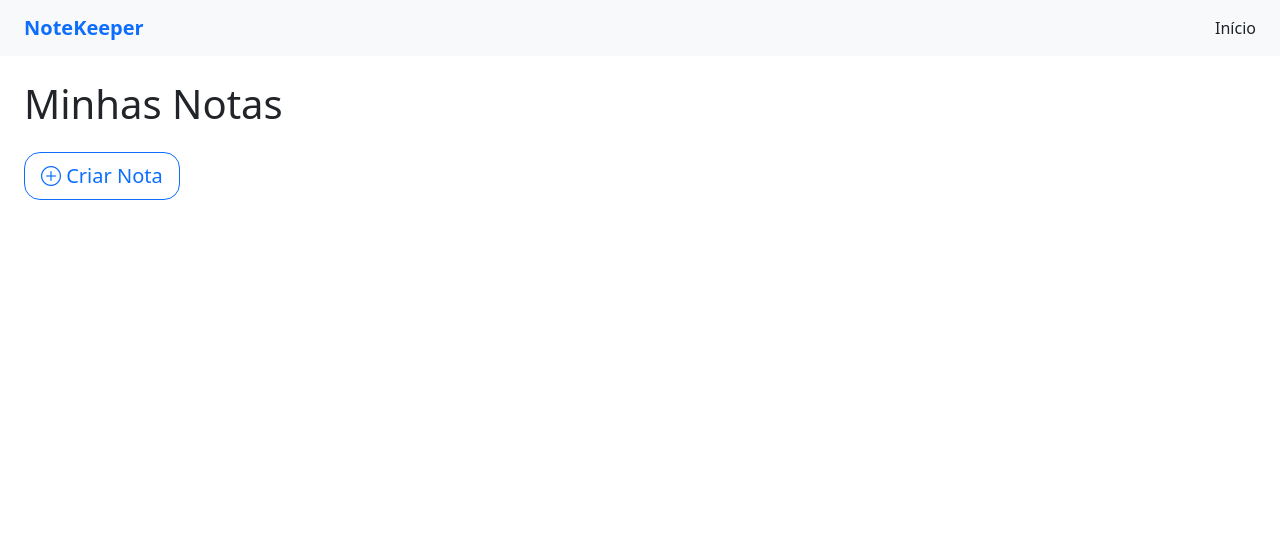
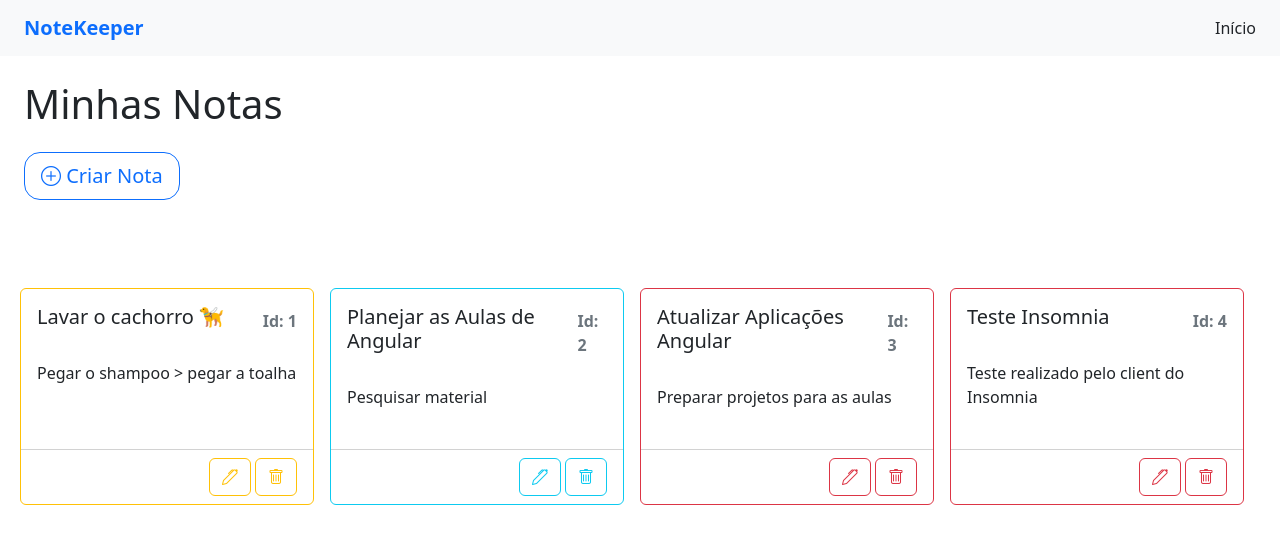
Before and after one commit to academia-do-programador/note-keeper, an Angular app: page /notas/listar in a window 1280 px wide. Shown: the top 544 px of the page. Built offline with nearby package versions, Linux system fonts and the light colour scheme; data requests are answered from the project's data file.

Commit message:
add http server

```diff
--- a/src/app/components/filtros-categorias/filtros-categorias.component.html
+++ b/src/app/components/filtros-categorias/filtros-categorias.component.html
@@ -1,7 +1,5 @@
 <div class="row">
   <div class="col-2" *ngFor="let categoria of categorias; index as number">
-    <a>
-      <span class="badge rounded-pill bg-danger">{{ categoria.titulo }}</span>
-    </a>
+    <span class="badge rounded-pill bg-danger">{{ categoria.titulo }}</span>
   </div>
 </div>
--- a/src/app/components/notas/editar-nota/editar-nota.component.ts
+++ b/src/app/components/notas/editar-nota/editar-nota.component.ts
@@ -24,14 +24,16 @@ export class EditarNotaComponent implements OnInit {
   ngOnInit(): void {
     const id = parseInt(this.route.snapshot.paramMap.get('id')!);
 
-    this.nota = this.notaService.selecionarPorId(id)!;
+    this.notaService.selecionarPorId(id).subscribe((nota: Nota) => {
+      this.nota = nota;
+    });
   }
 
   editarNota() {
-    this.notaService.editar(this.nota);
+    this.notaService.editar(this.nota).subscribe((nota: Nota) => {
+      this.toastService.success('Nota editada com sucesso.', 'Sucesso');
 
-    this.toastService.success('Nota editada com sucesso.', 'Sucesso');
-
-    this.router.navigate(['/notas', 'listar']);
+      this.router.navigate(['/notas', 'listar']);
+    });
   }
 }
--- a/src/app/components/notas/excluir-nota/excluir-nota.component.ts
+++ b/src/app/components/notas/excluir-nota/excluir-nota.component.ts
@@ -24,14 +24,16 @@ export class ExcluirNotaComponent implements OnInit {
   ngOnInit(): void {
     const id = parseInt(this.route.snapshot.paramMap.get('id')!);
 
-    this.nota = this.notaService.selecionarPorId(id)!;
+    this.notaService.selecionarPorId(id).subscribe((nota: Nota) => {
+      this.nota = nota;
+    });
   }
 
   excluirNota() {
-    this.notaService.excluir(this.nota);
+    this.notaService.excluir(this.nota).subscribe((nota: Nota) => {
+      this.toastService.success('Nota excluída com sucesso.', 'Sucesso');
 
-    this.toastService.success('Nota excluída com sucesso.', 'Sucesso');
-
-    this.router.navigate(['/notas', 'listar']);
+      this.router.navigate(['/notas', 'listar']);
+    });
   }
 }
--- a/src/app/components/notas/listar-notas/listar-notas.component.ts
+++ b/src/app/components/notas/listar-notas/listar-notas.component.ts
@@ -15,6 +15,8 @@ export class ListarNotasComponent implements OnInit {
   constructor(private notaService: NotaService) {}
 
   ngOnInit(): void {
-    this.notas = this.notaService.selecionarTodos();
+    this.notaService.selecionarTodos().subscribe((notas: Nota[]) => {
+      this.notas = notas;
+    });
   }
 }
--- a/src/app/components/notas/nota.service.ts
+++ b/src/app/components/notas/nota.service.ts
@@ -1,6 +1,7 @@
 import { Injectable } from '@angular/core';
-import { Nota } from '../../models/nota';
 import { HttpClient } from '@angular/common/http';
+import { Observable } from 'rxjs';
+import { Nota } from 'src/app/models/nota';
 
 @Injectable({
   providedIn: 'root', // App module
@@ -10,23 +11,29 @@ export class NotaService {
 
   constructor(private http: HttpClient) {}
 
-  criar(nota: Nota) {
+  criar(nota: Nota): Observable<Nota> {
     return this.http.post<Nota>(this.API_URL, nota);
   }
 
-  editar(nota: Nota) {
-    return;
+  editar(nota: Nota): Observable<Nota> {
+    const url = `${this.API_URL}/${nota.id}`;
+
+    return this.http.put<Nota>(url, nota);
   }
 
-  excluir(nota: Nota) {
-    return;
+  excluir(nota: Nota): Observable<any> {
+    const url = `${this.API_URL}/${nota.id}`;
+
+    return this.http.delete<Nota>(url);
   }
 
-  selecionarPorId(id: number): Nota | undefined {
-    return;
+  selecionarPorId(id: number): Observable<Nota> {
+    const url = `${this.API_URL}/${id}`;
+
+    return this.http.get<Nota>(url);
   }
 
-  selecionarTodos(): Nota[] {
-    return [];
+  selecionarTodos(): Observable<Nota[]> {
+    return this.http.get<Nota[]>(this.API_URL);
   }
 }
```
